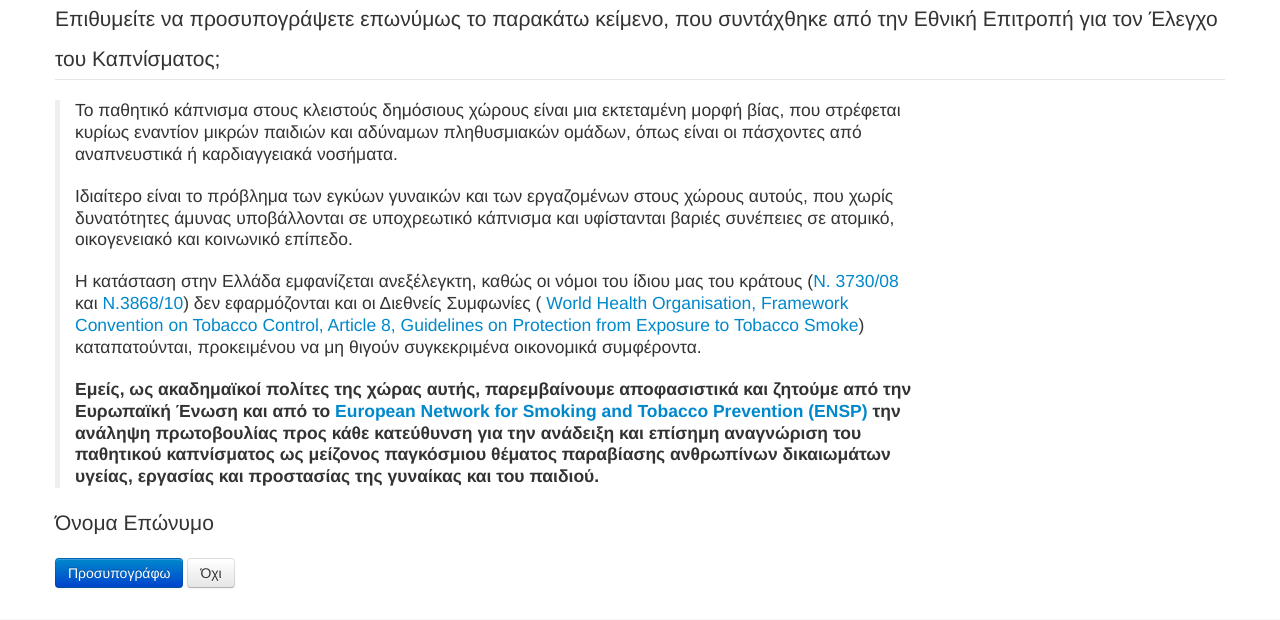
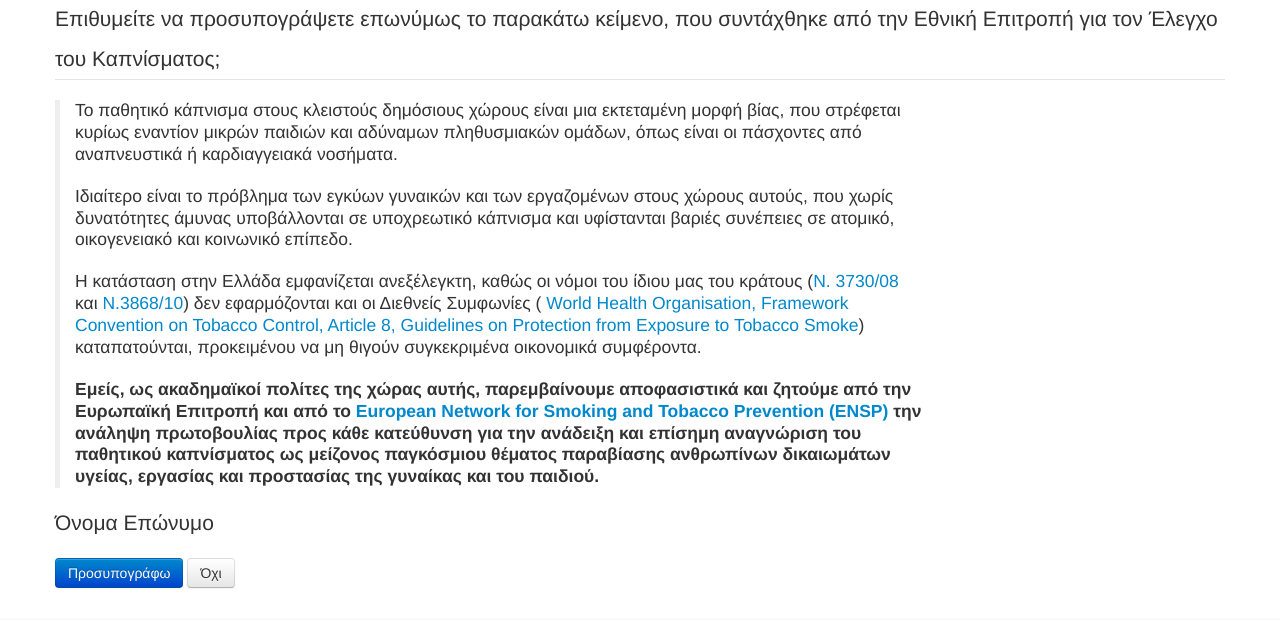
Before and after one commit to grnet/nosmoking, a Django app: template polls/templates/polls/sign.html in a window 1280 px wide. Shown: the part 121-741 px from the top of the page. Run offline with Django 3.2, Linux system fonts and the light colour scheme; the template is opened without the code that fills it: values that come from a table or form of the project are taken from there, others are empty; tables that the repository leaves empty hold one stand-in row (values such as "Sample post"); parts of the project's set-up code (start-up, migrations or seed data) failed here and were passed over; some libraries are stand-ins or nearby versions.

Commit message:
small correction

```diff
--- a/polls/templates/polls/sign.html
+++ b/polls/templates/polls/sign.html
@@ -45,7 +45,7 @@
       <p>
         <strong>
           Εμείς, ως ακαδημαϊκοί πολίτες της χώρας αυτής, παρεμβαίνουμε
-          αποφασιστικά και ζητούμε από την Ευρωπαϊκή Ένωση και από το
+          αποφασιστικά και ζητούμε από την Ευρωπαϊκή Επιτροπή και από το
           <a href="http://www.ensp.org/">European Network for Smoking
           and Tobacco Prevention (ENSP)</a> την ανάληψη πρωτοβουλίας
           προς κάθε κατεύθυνση για την ανάδειξη και επίσημη αναγνώριση
```
